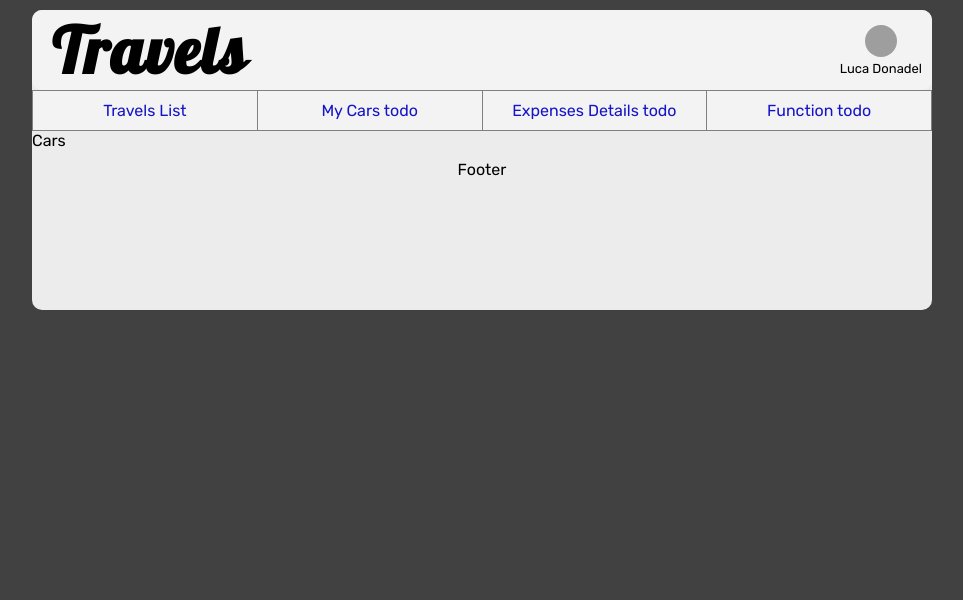
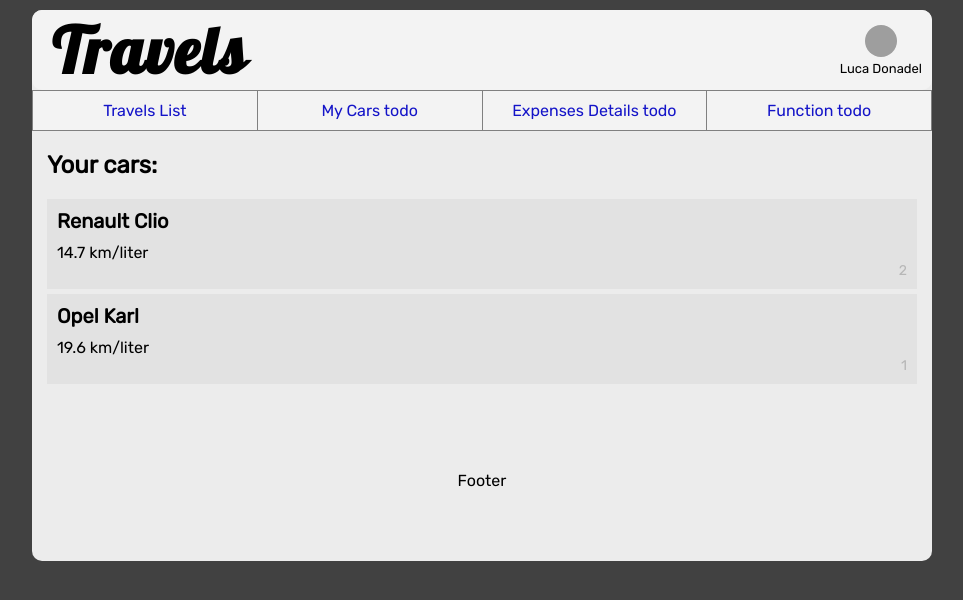
Before and after one commit to iLukez/react-travels-tracker, a React (Create React App) app: page /cars in a window 1280 px wide. Shown: the top 600 px of the page, without its empty margins (158-1121 px from the left). Built offline with nearby package versions, Linux system fonts and the light colour scheme; grey boxes are pictures that could not be loaded.

Commit message:
styled cars list

```diff
--- a/src/App.js
+++ b/src/App.js
@@ -122,7 +122,7 @@ function App() {
               <Travels  travels={travels} carsList={carsList}/>
             </>
           }/>
-          <Route path='/cars' element={<Cars/>}/>
+          <Route path='/cars' element={<Cars carsList={carsList} travels={travels}/>}/>
         </Routes>
         <Footer />
       </div>
--- /dev/null
+++ b/src/components/Car.js
@@ -0,0 +1,13 @@
+import React from 'react'
+
+const Car = ({car, travels}) => {
+  return (
+    <div className='car'>
+        <p className='car-name'>{car.carName}</p>
+        <p className='car-ratio'>{car.kmToLiterRatio} km/liter</p>
+        <p className='car-key'>{car.key}</p>
+    </div>
+  )
+}
+
+export default Car
--- a/src/components/Cars.js
+++ b/src/components/Cars.js
@@ -1,8 +1,16 @@
 import React from 'react'
+import Car from './Car'
 
-const Cars = () => {
+const Cars = ({carsList, travels}) => {
   return (
-    <div>Cars</div>
+    <div className='cars-list'>
+      <h2>Your cars:</h2>
+      <div className='cars'>
+        {carsList.map((car) => (
+            <Car car={car} travels={travels}/>
+        ))}
+      </div>
+    </div>
   )
 }
 
--- a/src/index.css
+++ b/src/index.css
@@ -11,10 +11,8 @@
     background-color: rgb(236, 236, 236);
     width: 900px;
     height: 100%;
-    min-width: 150px;
     margin: 10px auto;
     border-radius: 10px;
-    min-height: 300px;
 }
 
 #app-name {
@@ -60,7 +58,6 @@
 .travels-list {
     margin: 10px 5px 10px 5px;
     padding: 10px;
-    min-height: 300px;
     margin-bottom: 20px;
 }
 
@@ -176,6 +173,45 @@
     cursor: pointer;
 }
 
+.cars-list {
+    margin: 10px 5px 10px 5px;
+    padding: 10px;
+    min-height: 300px;
+    margin-bottom: 20px;
+}
+
+.cars-list h2 {
+    padding-bottom: 20px;
+}
+
+.cars {
+    text-align: center;
+    display: flex;
+    flex-direction: column-reverse;
+}
+
+.car {
+    text-align: left;
+    padding: 10px;
+    margin-bottom: 5px;
+    background-color: rgb(226, 226, 226);
+}
+
+.car-name {
+    font-size: 20px;
+    font-weight: bolder;
+}
+
+.car-ratio {
+    margin-top: 10px;
+}
+
+.car-key {
+    text-align: right;
+    color: rgb(183, 183, 183);
+    font-size: 14px;
+}
+
 body {
     padding: 0px;
     margin: 0px;
```
